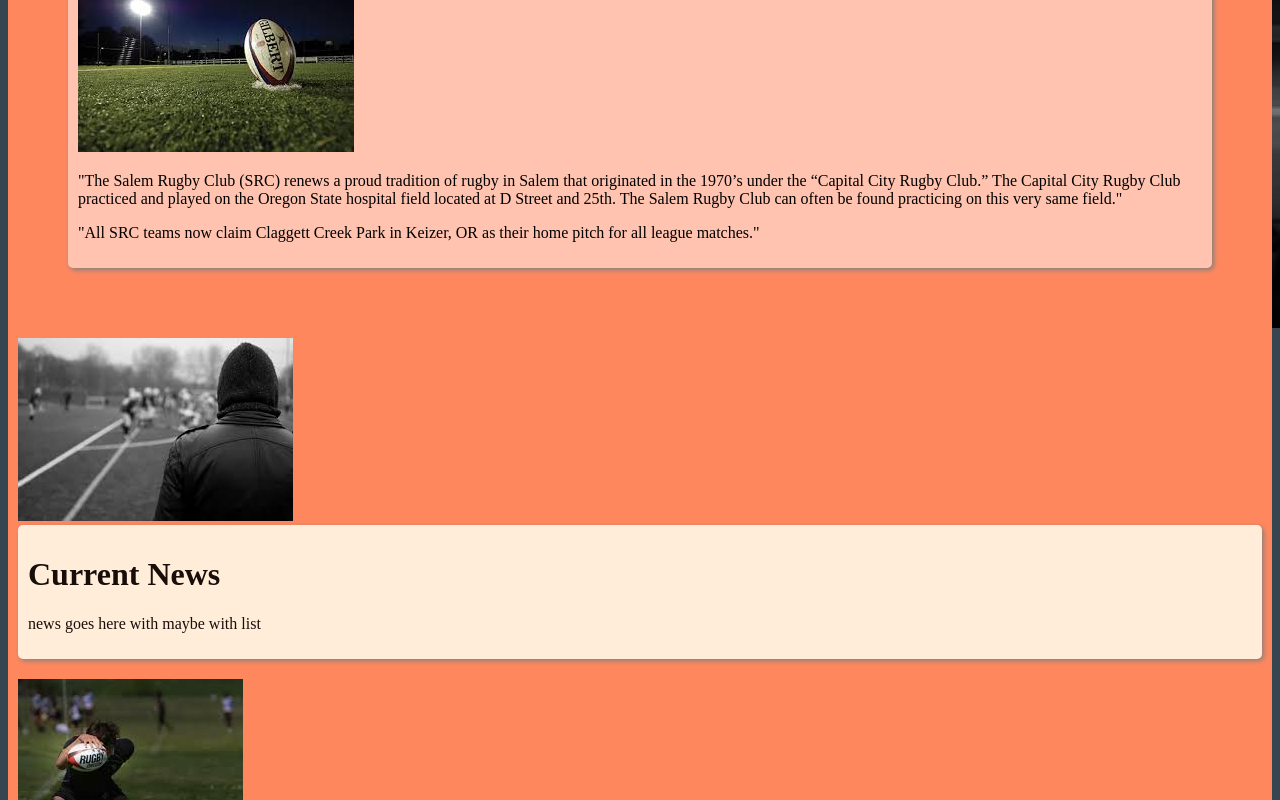
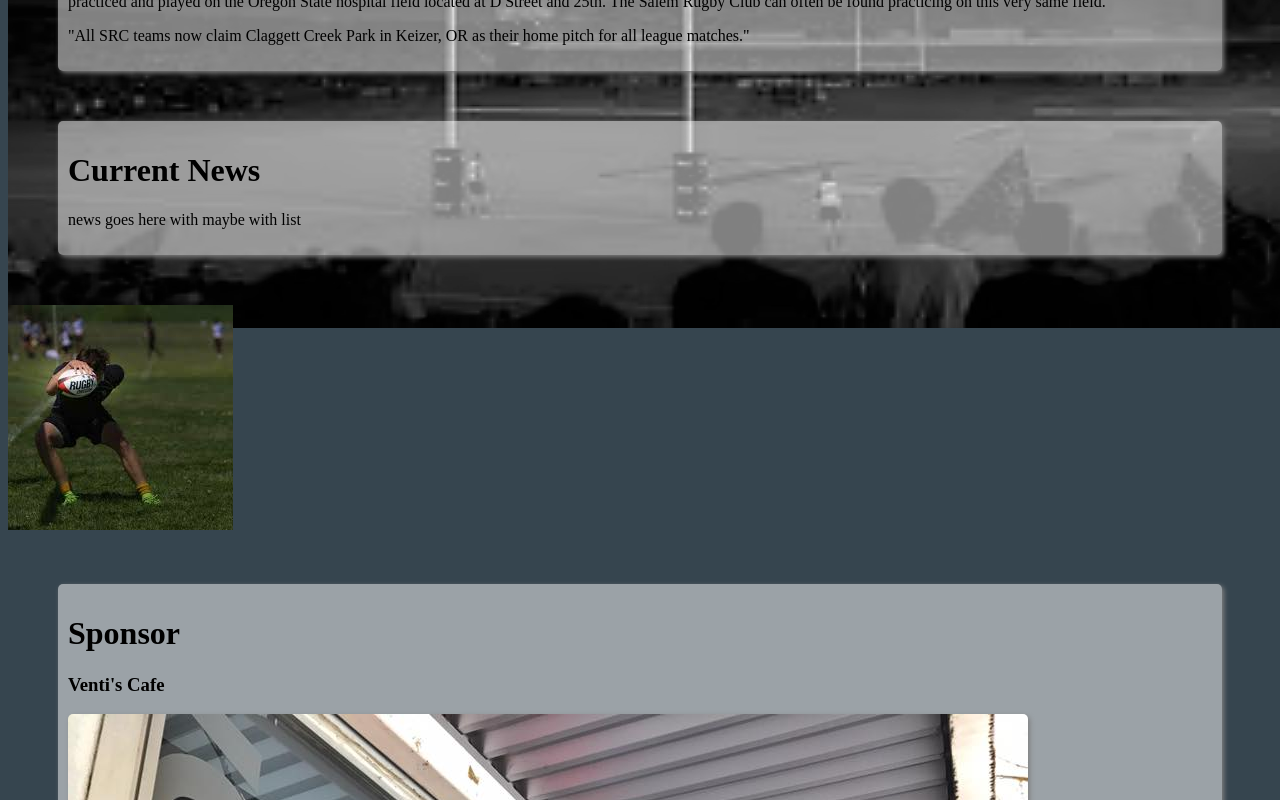
Before and after one commit to AlexGarcia2/capstone, a React app: page /#/ in a window 1280 px wide. Shown: the part 480-1280 px from the top of the page. Built offline with nearby package versions, Linux system fonts and the light colour scheme.

Commit message:
changed the template of the card

```diff
--- a/src/components/Home.jsx
+++ b/src/components/Home.jsx
@@ -2,7 +2,7 @@ import React from 'react';
 import About from './About';
 import News from './News';
 import Sponsor from './Sponsor';
-import ball from '../assets/rugbyBallNight.jpg';
+
 import lostBoy from '../assets/lostBoy.jpg';
 import back from '../assets/rugbyBackground.jpg';
 
@@ -13,11 +13,7 @@ const imgTest={
 
 }
 
-const card={
 
-  padding:'10px',
-  backgroundColor:'#FF875E'
-}
 
 
 
@@ -26,17 +22,13 @@ function Home(){
   return (
     <div>
       <div>
-        <div style={card}>
-
-        <img src={ball} />
           <About/>
-        </div>
       </div>
 
 
       <div>
-        <div style={card}>
-        <img src={back} />
+        <div>
+
 
           <News/>
         </div>
@@ -44,7 +36,7 @@ function Home(){
 
 
       <div>
-        <div style={card}>
+        <div>
         <img src={lostBoy} />
           <Sponsor/>
         </div>
--- a/src/components/News.jsx
+++ b/src/components/News.jsx
@@ -1,12 +1,16 @@
 import React from 'react';
 
-const card={
+
+  const card={
+    margin:'50px',
     padding:'10px',
     backgroundColor:'#fff9e7',
     boxShadow:'2px 2px 5px grey',
     borderRadius:'5px',
-    opacity:'0.9'
-}
+    background: 'rgba(255, 255, 255, 0.5)',
+    gridRow: '1/2'
+  }
+
 
 
 function News(){
--- a/src/components/Sponsor.jsx
+++ b/src/components/Sponsor.jsx
@@ -3,11 +3,13 @@ import venti from '../assets/ventiMap.png';
 import store from '../assets/ventiStore.jpg';
 
 const card={
+  margin:'50px',
   padding:'10px',
   backgroundColor:'#fff9e7',
   boxShadow:'2px 2px 5px grey',
   borderRadius:'5px',
-  opacity:'0.9'
+  background: 'rgba(255, 255, 255, 0.5)',
+  gridRow: '1/2'
 }
 const imgCard={
   boxShadow:'2px 2px 5px grey',
```
